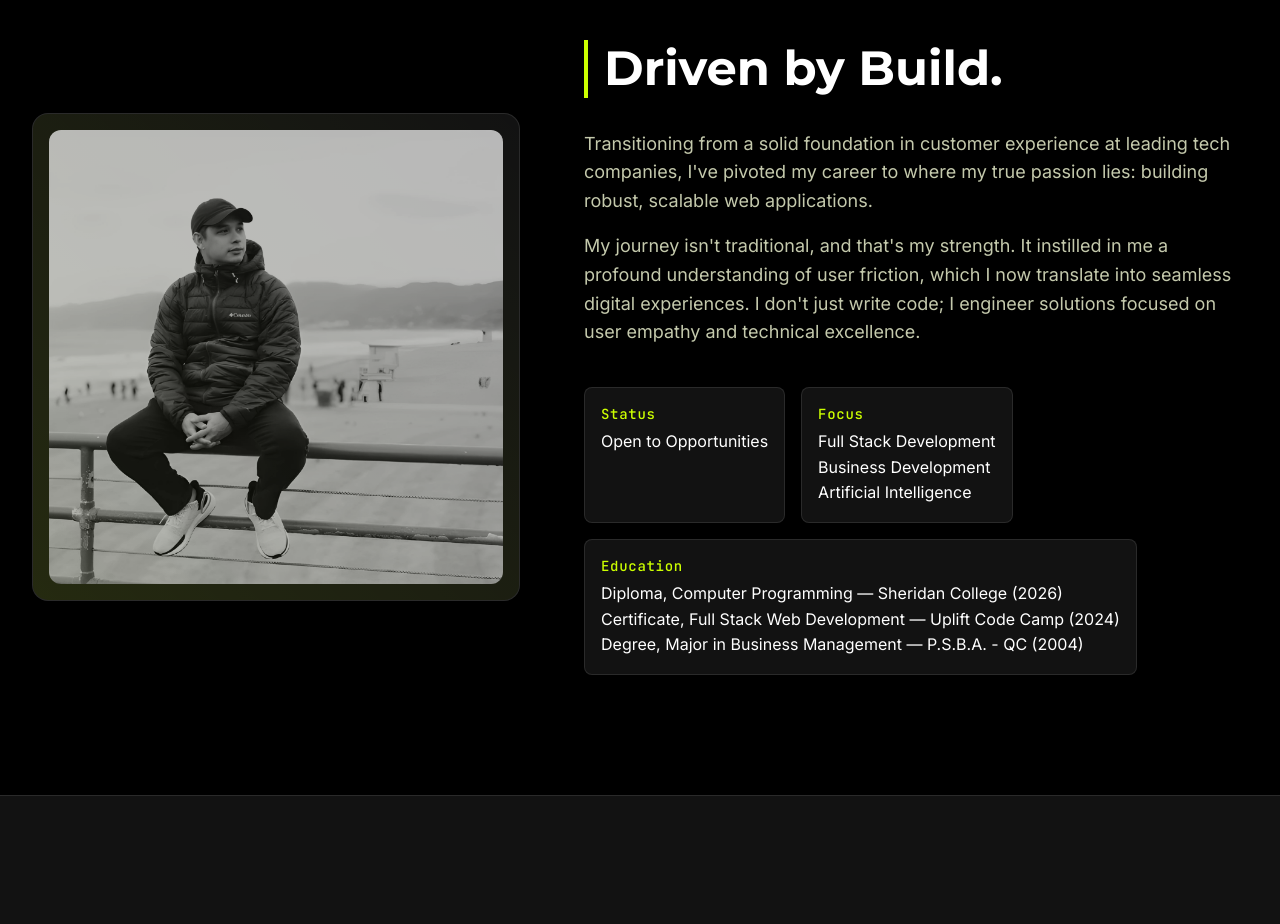
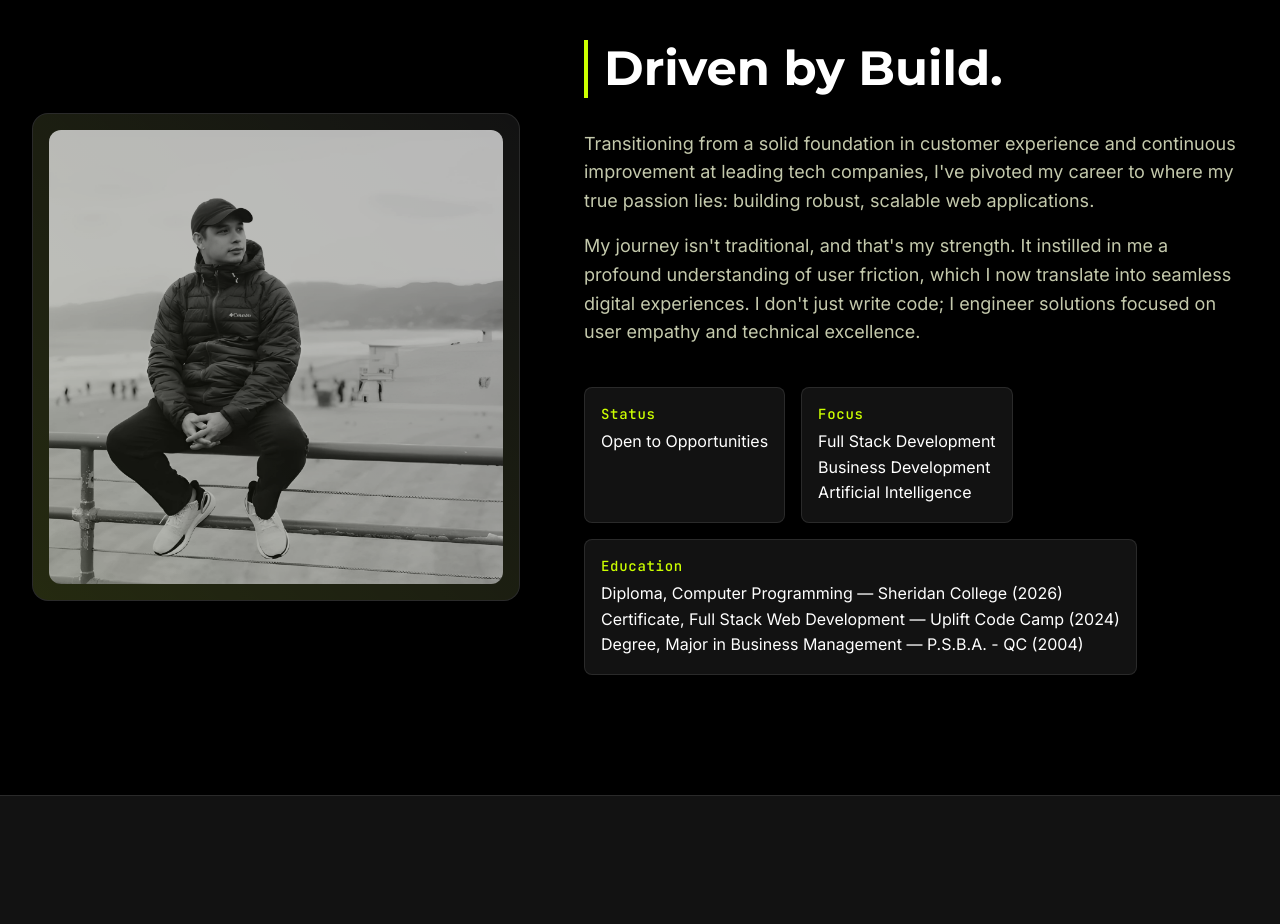
Before and after one commit to mikelagumbay22/jmlagumbay.com, a React (Vite) app: page / in a window 1280 px wide. Shown: the part 880-1804 px from the top of the page. Built offline with nearby package versions, Linux system fonts and the light colour scheme; no server answers.

Commit message:
fix: update about

```diff
--- a/src/components/About.jsx
+++ b/src/components/About.jsx
@@ -22,9 +22,10 @@ export default function About() {
 
           <div className="space-y-stack-md text-on-surface-variant font-body-lg text-body-lg">
             <p>
-              Transitioning from a solid foundation in customer experience at
-              leading tech companies, I&apos;ve pivoted my career to where my
-              true passion lies: building robust, scalable web applications.
+              Transitioning from a solid foundation in customer experience and
+              continuous improvement at leading tech companies, I&apos;ve
+              pivoted my career to where my true passion lies: building robust,
+              scalable web applications.
             </p>
             <p>
               My journey isn&apos;t traditional, and that&apos;s my strength.
```
